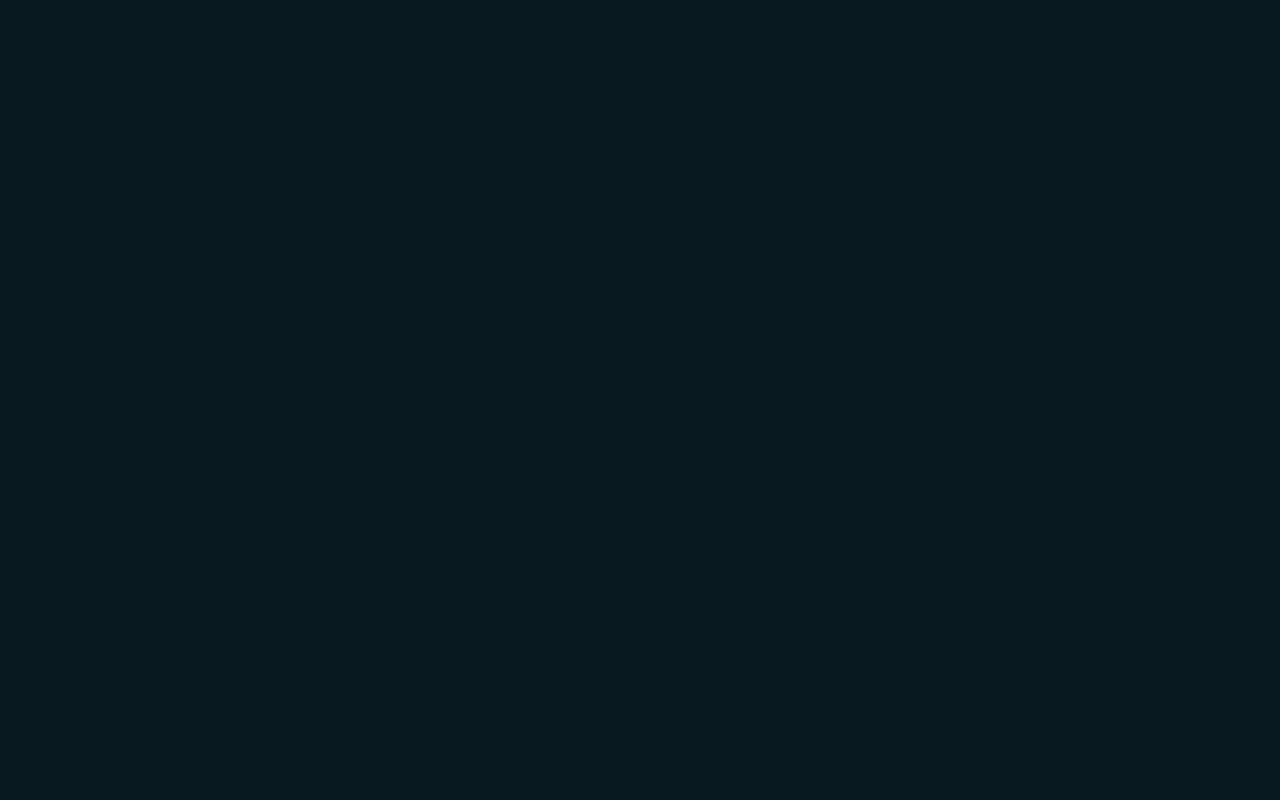
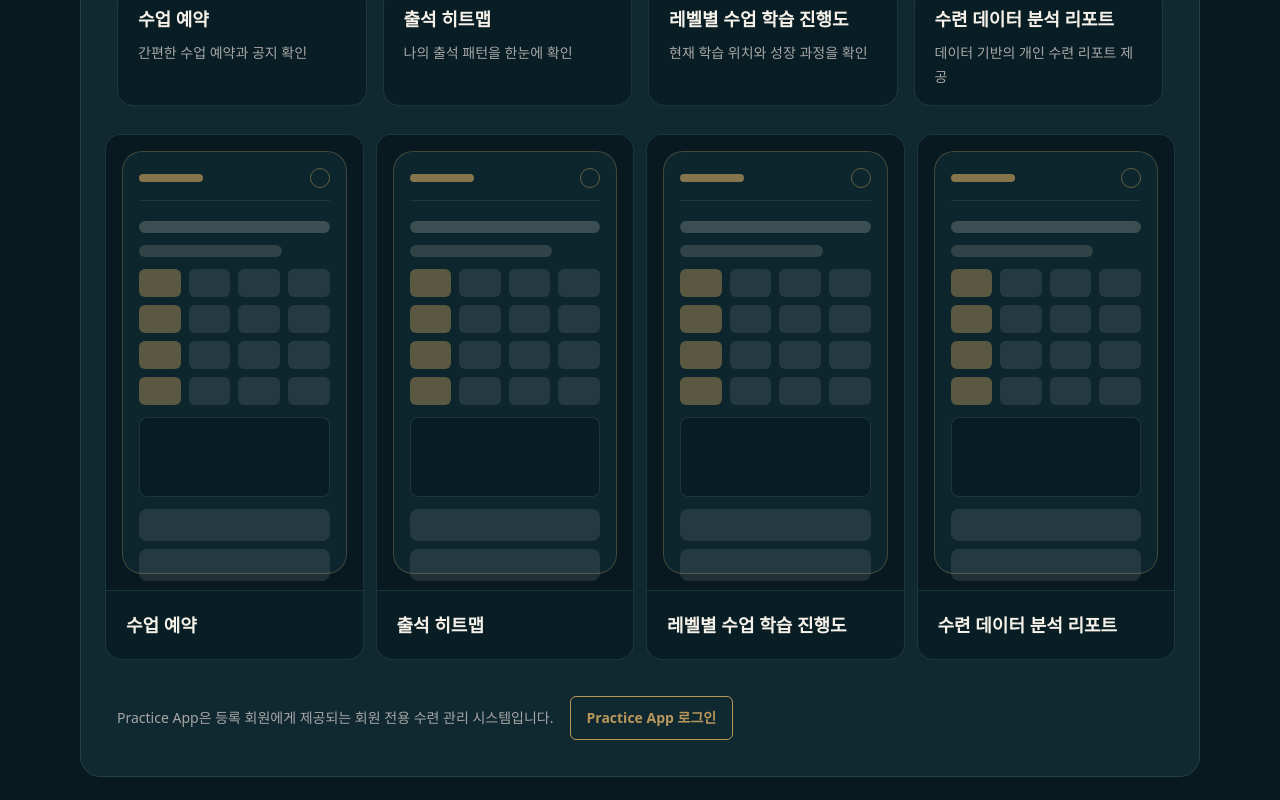
Before and after one commit to Andrea3004/ashtanga-web, a Next.js app: page /practice in a window 1280 px wide. Shown: the part 1800-2600 px from the top of the page. Before the commit the page ends 1692 px from the top, so only its background shows below. Built offline with nearby package versions, Linux system fonts and the light colour scheme.

Commit message:
Add Practice App showcase and update studio hero

```diff
--- a/src/app/practice/page.tsx
+++ b/src/app/practice/page.tsx
@@ -1,6 +1,7 @@
 import Image from "next/image";
 import Link from "next/link";
 import { Section } from "@/components/Section";
+import { practiceAppShowcase } from "@/data/practiceApp";
 import { externalLinks } from "@/data/site";
 
 const practiceSteps = [
@@ -21,6 +22,39 @@ const practiceSteps = [
 export const metadata = {
   title: "수련"
 };
+
+function PracticeAppScreenPlaceholder() {
+  return (
+    <div className="flex h-full flex-col rounded-[1.25rem] border border-gold/30 bg-surface/80 p-4">
+      <div className="flex items-center justify-between border-b border-line/70 pb-3">
+        <div className="h-2 w-16 rounded-full bg-gold/70" />
+        <div className="h-5 w-5 rounded-full border border-gold/50" />
+      </div>
+      <div className="mt-5 space-y-3">
+        <div className="h-3 rounded-full bg-text/20" />
+        <div className="h-3 w-3/4 rounded-full bg-text/15" />
+        <div className="grid grid-cols-4 gap-2">
+          {Array.from({ length: 16 }).map((_, index) => (
+            <span key={index} className={`h-7 rounded-md ${index % 4 === 0 ? "bg-gold/45" : "bg-text/10"}`} />
+          ))}
+        </div>
+        <div className="h-20 rounded-lg border border-line/70 bg-background/70" />
+        <div className="grid gap-2">
+          <div className="h-8 rounded-lg bg-text/10" />
+          <div className="h-8 rounded-lg bg-text/10" />
+        </div>
+      </div>
+      <p className="mt-auto pt-5 text-center text-[0.65rem] font-medium tracking-[0.08em] text-muted">
+        App screen coming soon
+      </p>
+      <div className="mt-4 grid grid-cols-4 gap-2 border-t border-line/70 pt-3">
+        {Array.from({ length: 4 }).map((_, index) => (
+          <span key={index} className="h-2 rounded-full bg-gold/30" />
+        ))}
+      </div>
+    </div>
+  );
+}
 
 export default function PracticePage() {
   return (
@@ -141,6 +175,69 @@ export default function PracticePage() {
           </div>
           <p className="mt-4 text-sm leading-6 text-muted">Practice App은 등록 회원 전용이며 회원가입 후 이용할 수 있습니다.</p>
         </div>
+
+        <section className="mt-10 rounded-[1.25rem] border border-line bg-surface p-7 sm:p-8 lg:p-9">
+          <div className="max-w-2xl">
+            <p className="text-sm font-black uppercase tracking-[0.3em] text-gold">Members Only</p>
+            <h2 className="mt-4 text-2xl font-black text-text sm:text-3xl">회원 전용 Practice App</h2>
+            <p className="mt-4 text-xl font-black leading-relaxed text-text sm:text-2xl">
+              예약을 넘어
+              <br />
+              수련의 성장 과정을
+              <br />
+              기록하고 관리합니다.
+            </p>
+          </div>
+
+          <div className="mt-6 grid gap-4 md:grid-cols-2 lg:grid-cols-4">
+            {practiceAppShowcase.map((feature) => (
+              <article key={feature.title} className="rounded-[1rem] border border-line/70 bg-background/70 px-5 py-4">
+                <h3 className="text-lg font-black text-text">{feature.title}</h3>
+                <p className="mt-2 text-sm leading-6 text-muted">{feature.description}</p>
+              </article>
+            ))}
+          </div>
+
+          <div className="-mx-7 mt-7 flex snap-x snap-mandatory gap-4 overflow-x-auto px-7 pb-2 sm:-mx-8 sm:px-8 md:mx-0 md:grid md:grid-cols-2 md:overflow-visible md:px-0 md:pb-0 lg:-mx-3 lg:grid-cols-4 lg:gap-3">
+            {practiceAppShowcase.map((screen) => (
+              <article
+                key={screen.title}
+                className="min-w-[82%] snap-start overflow-hidden rounded-[1rem] border border-line/70 bg-background/70 sm:min-w-[54%] md:min-w-0"
+              >
+                <div className="relative aspect-[9/16] overflow-hidden border-b border-line/70 bg-background p-4">
+                  {screen.image ? (
+                    <Image
+                      src={screen.image}
+                      alt={screen.imageAlt}
+                      fill
+                      sizes="(min-width: 1024px) 260px, (min-width: 768px) 45vw, 78vw"
+                      className="object-contain"
+                    />
+                  ) : (
+                    <PracticeAppScreenPlaceholder />
+                  )}
+                </div>
+                <div className="p-5">
+                  <h3 className="text-lg font-black text-text">{screen.title}</h3>
+                </div>
+              </article>
+            ))}
+          </div>
+
+          <div className="mt-9 flex flex-wrap items-center gap-4">
+            <p className="max-w-xl text-sm leading-7 text-muted">
+              Practice App은 등록 회원에게 제공되는 회원 전용 수련 관리 시스템입니다.
+            </p>
+            <a
+              href={externalLinks.reservationApp}
+              className="inline-flex min-h-11 items-center justify-center rounded-md border border-gold bg-transparent px-4 py-2 text-sm font-black text-gold transition hover:-translate-y-0.5 hover:bg-gold hover:text-background focus-visible:bg-gold focus-visible:text-background focus-visible:outline focus-visible:outline-4 focus-visible:outline-gold/30 active:bg-gold active:text-background"
+              target="_blank"
+              rel="noreferrer"
+            >
+              Practice App 로그인
+            </a>
+          </div>
+        </section>
       </Section>
     </main>
   );
--- /dev/null
+++ b/src/data/practiceApp.ts
@@ -0,0 +1,29 @@
+export type PracticeAppShowcaseItem = {
+  title: string;
+  description: string;
+  image?: string;
+  imageAlt: string;
+};
+
+export const practiceAppShowcase: PracticeAppShowcaseItem[] = [
+  {
+    title: "수업 예약",
+    description: "간편한 수업 예약과 공지 확인",
+    imageAlt: "Practice App 수업 예약 화면"
+  },
+  {
+    title: "출석 히트맵",
+    description: "나의 출석 패턴을 한눈에 확인",
+    imageAlt: "Practice App 출석 히트맵 화면"
+  },
+  {
+    title: "레벨별 수업 학습 진행도",
+    description: "현재 학습 위치와 성장 과정을 확인",
+    imageAlt: "Practice App 레벨별 수업 학습 진행도 화면"
+  },
+  {
+    title: "수련 데이터 분석 리포트",
+    description: "데이터 기반의 개인 수련 리포트 제공",
+    imageAlt: "Practice App 수련 데이터 분석 리포트 화면"
+  }
+];
```
Also changed, not shown: public/images/studio-hero.jpg, 1 other file (tests, documents, lock files or other folders).
